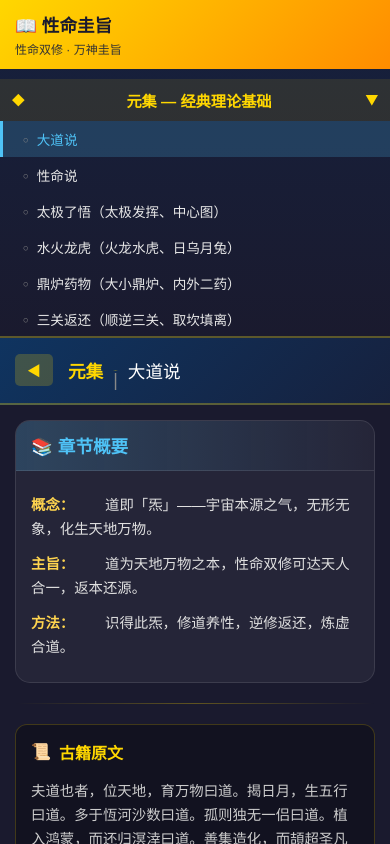
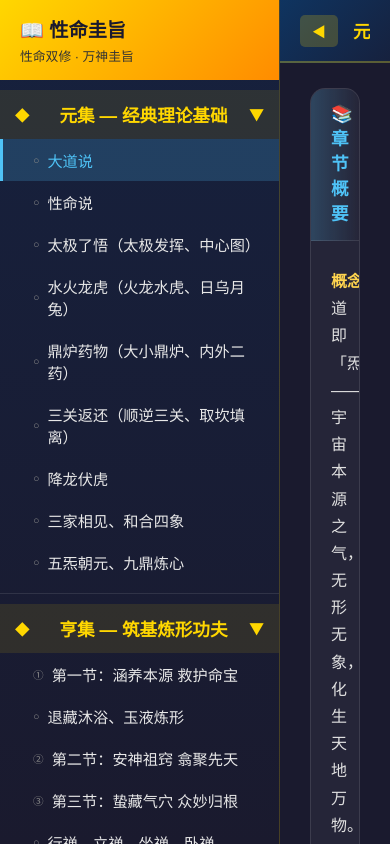
Before and after one commit to DalvikSu/xmgz, a plain HTML site: page index.html in a window 390 px wide. Drawn offline with Linux system fonts and the light colour scheme.

Commit message:
移除手机竖屏上下分屏，保持左右布局

```diff
--- a/index.html
+++ b/index.html
@@ -345,140 +345,13 @@
         .main-content::-webkit-scrollbar-track {
             background: rgba(0,0,0,0.2);
         }
-
-        /* ==================== 手机适配 ==================== */
-        @media screen and (max-width: 768px) and (orientation: portrait) {
-            body {
-                overflow: hidden;
+        /* ==================== 响应式布局 ==================== */
+        @media screen and (max-width: 768px) {
+            .sidebar {
+                width: 280px !important;
             }
-
-            .container {
-                flex-direction: column;
-                height: 100vh;
-            }
-
-            /* 顶部导航区 - 占40%高度 */
-            .sidebar {
-                width: 100%;
-                height: 40vh;
-                border-right: none;
-                border-bottom: 2px solid rgba(255,215,0,0.3);
-                flex-shrink: 0;
-            }
-
-            .sidebar-header {
-                padding: 12px 15px;
-            }
-
-            .sidebar-header h1 {
-                font-size: 1.1em;
-            }
-
-            .sidebar-header p {
-                font-size: 0.75em;
-                margin-top: 3px;
-            }
-
-            /* 内容区 - 占60%高度 */
             .main-content {
-                height: 60vh;
-                width: 100%;
-            }
-
-            .content-header {
-                padding: 12px 15px;
-            }
-
-            .content-header h2 {
-                font-size: 1.2em;
-            }
-
-            .content-body {
-                padding: 15px;
-            }
-
-            /* 手机切换按钮 */
-            .mobile-toggle {
-                display: flex;
-            }
-
-            /* 章节项适配 */
-            .collection-title {
-                padding: 10px 12px;
-                font-size: 0.95em;
-            }
-
-            .section-item {
-                padding: 8px 12px 8px 20px;
-                font-size: 0.85em;
-            }
-
-            .collection-items {
-                max-height: calc(40vh - 50px);
-                overflow-y: auto;
-            }
-
-            /* 内容区滚动条 */
-            .main-content {
-                overflow-y: auto;
-            }
-
-            .content-node {
-                margin-bottom: 15px;
-            }
-
-            .node-header {
-                padding: 12px 15px;
-            }
-
-            .node-body {
-                padding: 12px 15px;
-            }
-
-            .node-row {
-                margin: 10px 0;
-                font-size: 0.9em;
-            }
-
-            .original-text {
-                margin-top: 15px;
-                padding: 15px;
-            }
-
-            .original-content {
-                max-height: 30vh;
-                font-size: 0.9em;
-                line-height: 1.7;
-            }
-
-            .empty-state {
-                padding: 20px;
-            }
-
-            .empty-state .icon {
-                font-size: 2.5em;
-            }
-
-            .empty-state p {
-                font-size: 0.95em;
-            }
-        }
-
-        /* 手机横屏或平板 - 保持左右分屏 */
-        @media screen and (min-width: 769px), (orientation: landscape) {
-            .sidebar {
-                width: 420px;
-            }
-        }
-
-        /* 手机横屏 */
-        @media screen and (max-width: 768px) and (orientation: landscape) {
-            .sidebar {
-                width: 300px;
-            }
-
-            .main-content {
-                width: calc(100% - 300px);
+                width: calc(100% - 280px);
             }
         }
 
```
